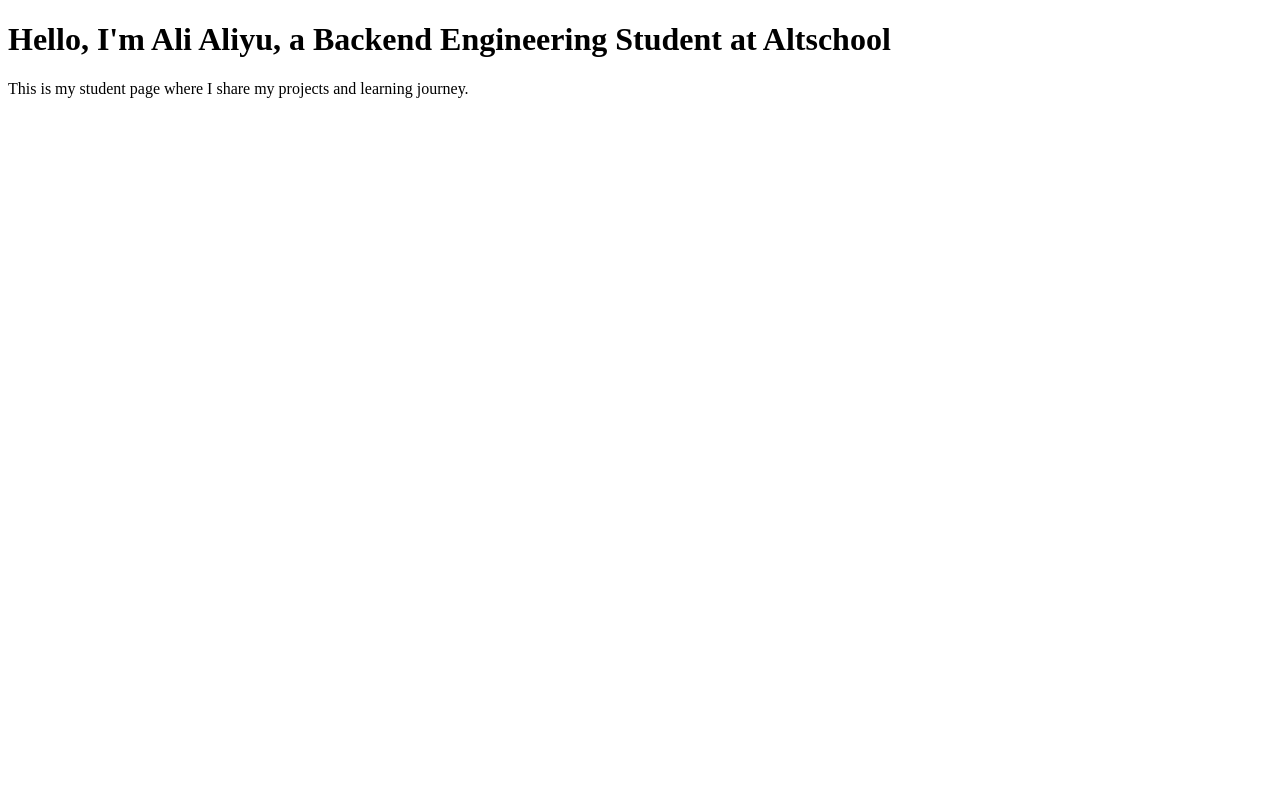
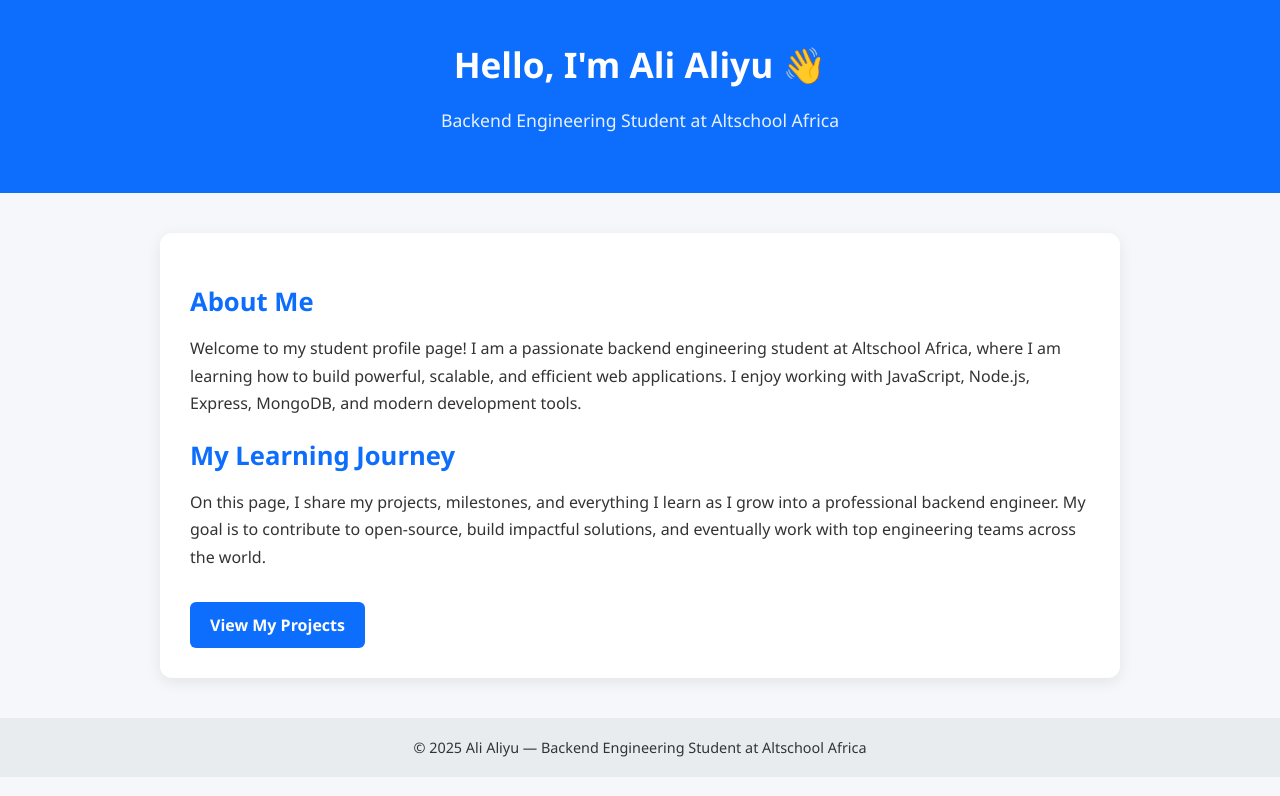
Before and after one commit to olalekanali/Servers-and-APIs, a website: page web-server/index.html in a window 1280 px wide. Drawn offline with Linux system fonts and the light colour scheme.

Commit message:
updated web-server

```diff
--- a/web-server/index.html
+++ b/web-server/index.html
@@ -1,12 +1,109 @@
 <!DOCTYPE html>
 <html lang="en">
 <head>
-    <meta charset="UTF-8">
-    <meta name="viewport" content="width=device-width, initial-scale=1.0">
-    <title>My Student Page</title>
+    <meta charset="UTF-8" />
+    <meta name="viewport" content="width=device-width, initial-scale=1.0" />
+    <title>Ali Aliyu – Backend Engineering Student</title>
+
+    <style>
+        body {
+            margin: 0;
+            font-family: "Segoe UI", Tahoma, Geneva, Verdana, sans-serif;
+            background: #f5f7fa;
+            color: #333;
+        }
+
+        header {
+            background: #0d6efd;
+            color: white;
+            padding: 40px 20px;
+            text-align: center;
+        }
+
+        header h1 {
+            margin: 0;
+            font-size: 2.2rem;
+        }
+
+        header p {
+            font-size: 1.1rem;
+            opacity: 0.9;
+        }
+
+        .container {
+            max-width: 900px;
+            margin: 40px auto;
+            background: white;
+            padding: 30px;
+            border-radius: 12px;
+            box-shadow: 0 4px 15px rgba(0,0,0,0.08);
+        }
+
+        .section-title {
+            font-size: 1.6rem;
+            margin-bottom: 10px;
+            color: #0d6efd;
+        }
+
+        p {
+            line-height: 1.7;
+        }
+
+        footer {
+            text-align: center;
+            padding: 20px;
+            margin-top: 40px;
+            background: #e9ecef;
+            font-size: 0.9rem;
+        }
+
+        .btn {
+            display: inline-block;
+            margin-top: 15px;
+            padding: 12px 20px;
+            background: #0d6efd;
+            color: white;
+            text-decoration: none;
+            border-radius: 6px;
+            font-weight: 600;
+            transition: 0.3s;
+        }
+
+        .btn:hover {
+            background: #084298;
+        }
+    </style>
 </head>
+
 <body>
-    <h1>Hello, I'm Ali Aliyu, a Backend Engineering Student at Altschool</h1>
-    <p>This is my student page where I share my projects and learning journey.</p>
+
+    <header>
+        <h1>Hello, I'm Ali Aliyu 👋</h1>
+        <p>Backend Engineering Student at Altschool Africa</p>
+    </header>
+
+    <div class="container">
+        <h2 class="section-title">About Me</h2>
+        <p>
+            Welcome to my student profile page! I am a passionate backend engineering
+            student at Altschool Africa, where I am learning how to build powerful, scalable,
+            and efficient web applications. I enjoy working with JavaScript, Node.js, Express,
+            MongoDB, and modern development tools.
+        </p>
+
+        <h2 class="section-title">My Learning Journey</h2>
+        <p>
+            On this page, I share my projects, milestones, and everything I learn as
+            I grow into a professional backend engineer. My goal is to contribute to open-source,
+            build impactful solutions, and eventually work with top engineering teams across the world.
+        </p>
+
+        <a href="" class="btn">View My Projects</a>
+    </div>
+
+    <footer>
+        © 2025 Ali Aliyu — Backend Engineering Student at Altschool Africa
+    </footer>
+
 </body>
 </html>
```
Also changed, not shown: web-server/server.js (+4 -6 lines).
